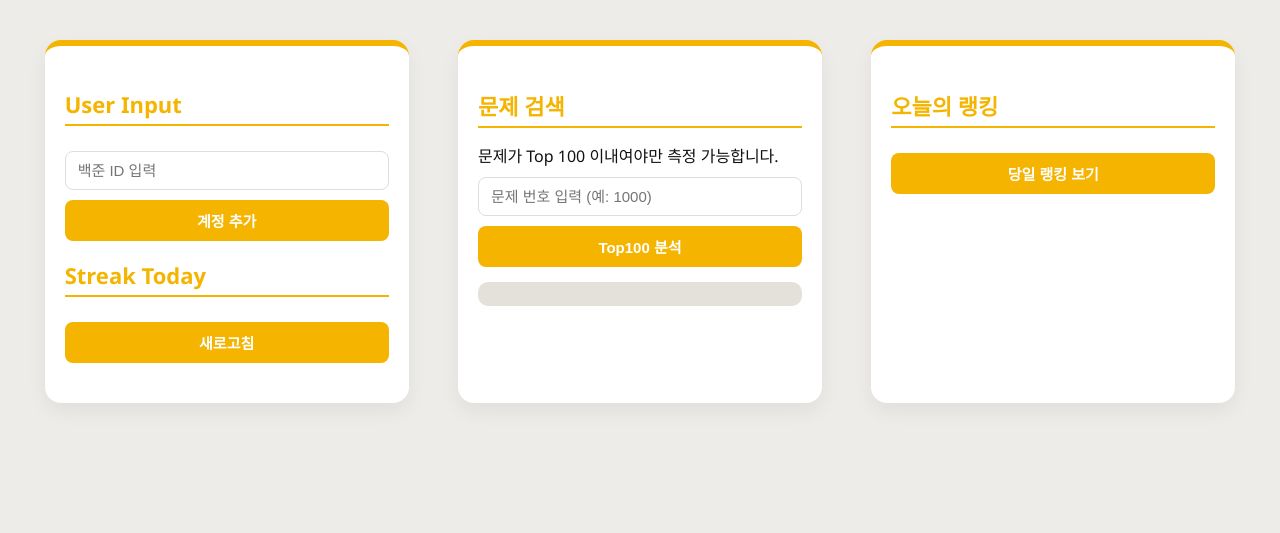
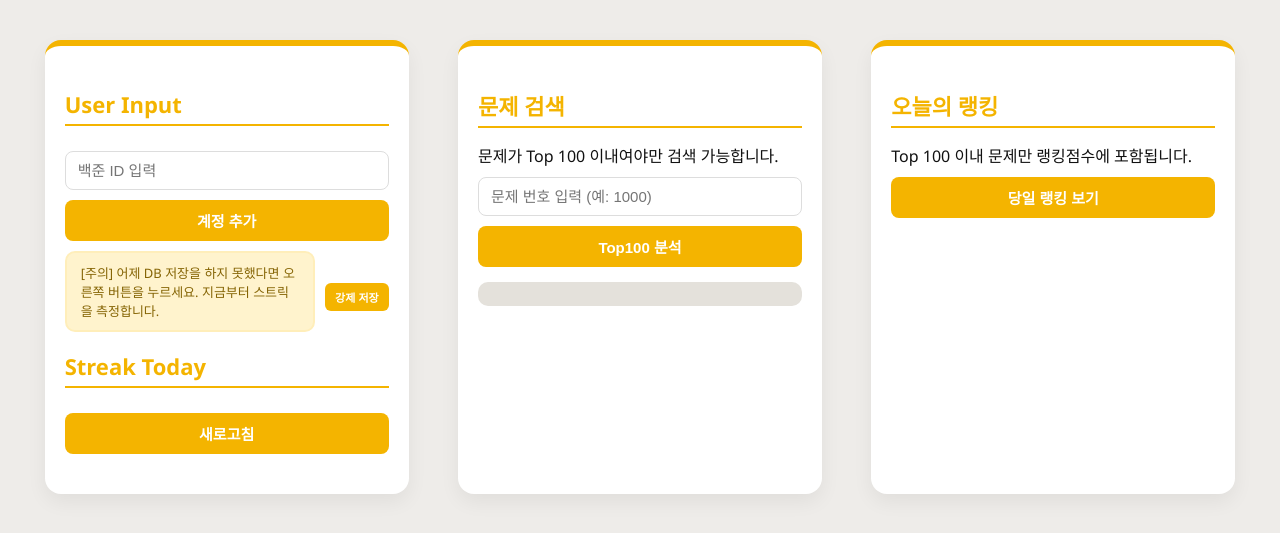
Before and after one commit to siris-Kang/Luxtrail, a FastAPI app: page / in a window 1280 px wide. Shown: the top 533 px of the page. Run offline with FastAPI, Linux system fonts and the light colour scheme.

Commit message:
[Edit] Force Save

```diff
--- a/main.py
+++ b/main.py
@@ -53,6 +53,20 @@ def register_user(req: UserRegisterRequest):
             status_code=status.HTTP_500_INTERNAL_SERVER_ERROR,
             detail=f"서버 내부 오류: {str(e)}"
         )
+
+@app.post("/api/save-yesterday")
+def save_yesterday_data():
+    yesterday = (datetime.now() - timedelta(days=1)).strftime("%Y-%m-%d")
+
+    for handle in get_user_list():
+        try:
+            save_top100(handle, yesterday)
+            count = get_solved_count(handle)
+            append_today_count(handle, yesterday, count)
+        except:
+            pass
+
+    return {"message": "OK"}
 
 
 # 오늘의 스트릭
--- a/static/luxtrail_script.js
+++ b/static/luxtrail_script.js
@@ -13,6 +13,15 @@ async function pushNewUser() {
     );
     } catch (err) {
     alert("[Error]: " + (err.response?.data?.detail || err.message));
+    }
+}
+
+
+async function saveYesterday() {
+    try {
+        await axios.post(`${BACKEND_URL}/api/save-yesterday`);
+    } catch (e) {
+        console.error("어제자 저장 실패", e);
     }
 }
 
@@ -61,7 +70,7 @@ async function checkProblemInTop100() {
     return;
     }
 
-    resultDiv.innerHTML = '<b>Top100 문제로 푼 사람:</b><ul>' +
+    resultDiv.innerHTML = '<b>Top100에 해당 문제가 있는 사람:</b><ul>' +
     data.map(user => `<li>${user.handle}</li>`).join('') + '</ul>';
 }
 
--- a/static/luxtrail_style.css
+++ b/static/luxtrail_style.css
@@ -23,11 +23,6 @@ body {
     box-shadow: 0 8px 20px rgba(0, 0, 0, 0.06);
     border-top: 6px solid #f4b400;
     transition: all 0.25s ease-in-out;
-}
-
-.card:hover {
-    transform: translateY(-4px);
-    box-shadow: 0 12px 24px rgba(0, 0, 0, 0.08);
 }
 
 h2 {
@@ -60,6 +55,47 @@ button {
 
 button:hover {
     background-color: #dfa100;
+}
+
+.warningRow {
+    display: flex;
+    align-items: center;
+    justify-content: space-between;
+    gap: 10px;
+    margin: 10px 0;
+}
+
+.warningBox {
+    background-color: #fff3cd;
+    color: #856404;
+    border: 2px solid #ffeeba;
+    padding: 10px 14px;
+    border-radius: 10px;
+    font-size: 13px;
+    font-weight: 500;
+    flex-grow: 1;
+}
+
+.tinyWarningBtn {
+    font-size: 11px;
+    padding: 6px 10px;
+    height: auto;
+    background-color: #f4b400;
+    color: white;
+    font-weight: bold;
+    border: none;
+    border-radius: 6px;
+    cursor: pointer;
+    white-space: nowrap;
+
+    flex-shrink: 0;
+    flex-grow: 0;
+    width: auto;
+}
+
+
+.tinyWarningBtn:hover {
+    background-color: #df5900;
 }
 
 .result, .top100Result {
@@ -106,11 +142,6 @@ button:hover {
     transition: transform 0.2s ease;
 }
 
-.streakCard:hover {
-    transform: translateY(-3px);
-    box-shadow: 0 8px 16px rgba(0,0,0,0.08);
-}
-
 .streakCard .userId {
     font-weight: bold;
     font-size: 16px;
--- a/templates/index.html
+++ b/templates/index.html
@@ -16,6 +16,14 @@
             <input type="text" class="handleInput" placeholder="백준 ID 입력">
             <button onclick="pushNewUser()">계정 추가</button>
 
+            <!-- 어제자 DB 업데이트 -->
+            <div class="warningRow">
+                <div class="warningBox">
+                    [주의] 어제 DB 저장을 하지 못했다면 오른쪽 버튼을 누르세요. 지금부터 스트릭을 측정합니다.
+                </div>
+                <button class="tinyWarningBtn" onclick="saveYesterday()">강제 저장</button>
+            </div>
+
             <!-- 오늘의 스트릭 -->
             <h2>Streak Today</h2>
             <button onclick="getStreak()">새로고침</button>
@@ -25,7 +33,7 @@
         <!-- 오늘 특정 문제를 풀었는지 여부 -->
         <div class="card">
             <h2>문제 검색</h2>
-            <div>문제가 Top 100 이내여야만 측정 가능합니다.</div>
+            <div>문제가 Top 100 이내여야만 검색 가능합니다.</div>
             <input type="text" class="problemIdInput" placeholder="문제 번호 입력 (예: 1000)">
             <button onclick="checkProblemInTop100()">Top100 분석</button>
             <div class="result top100Result"></div>
@@ -34,6 +42,7 @@
         <!-- 당일 랭킹 -->
         <div class="card">
             <h2>오늘의 랭킹</h2>
+            <div>Top 100 이내 문제만 랭킹점수에 포함됩니다.</div>
             <button onclick="loadRanking()">당일 랭킹 보기</button>
             <ul class="rankingList"></ul>
         </div>
```
